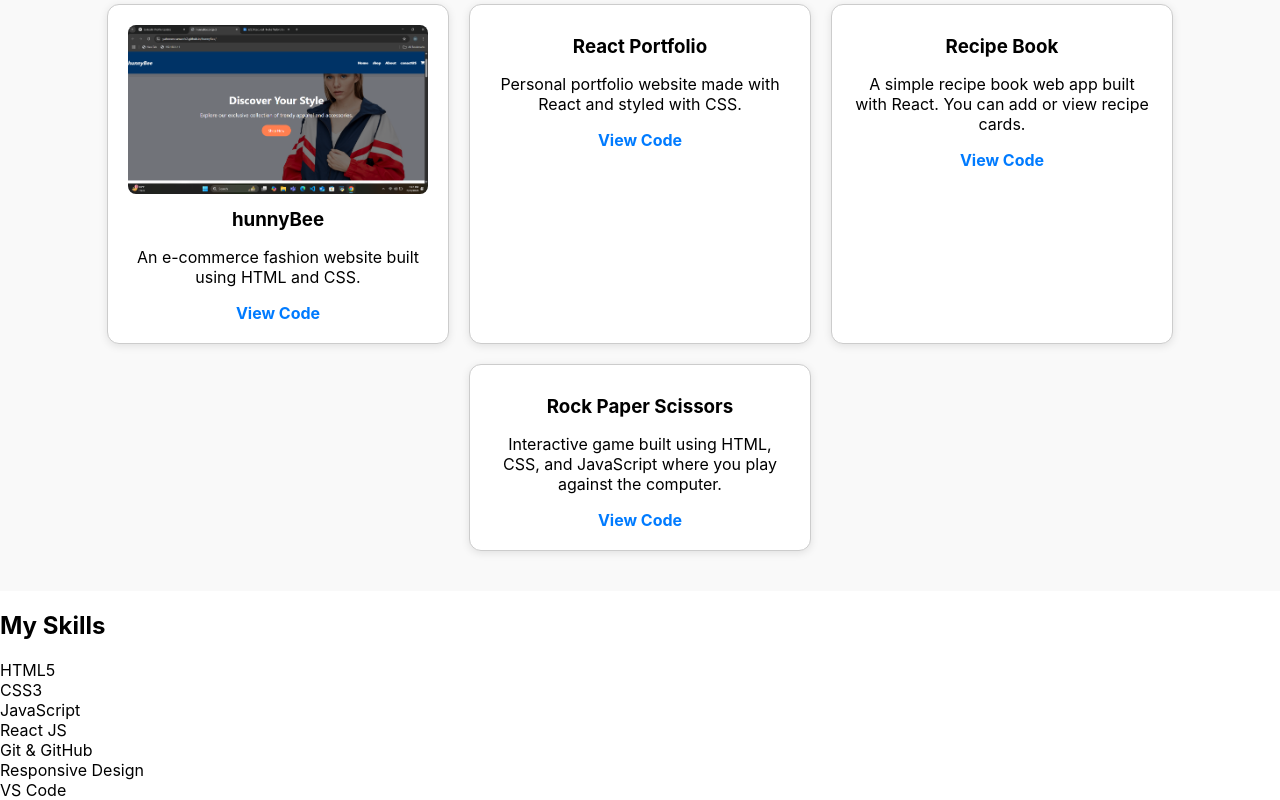
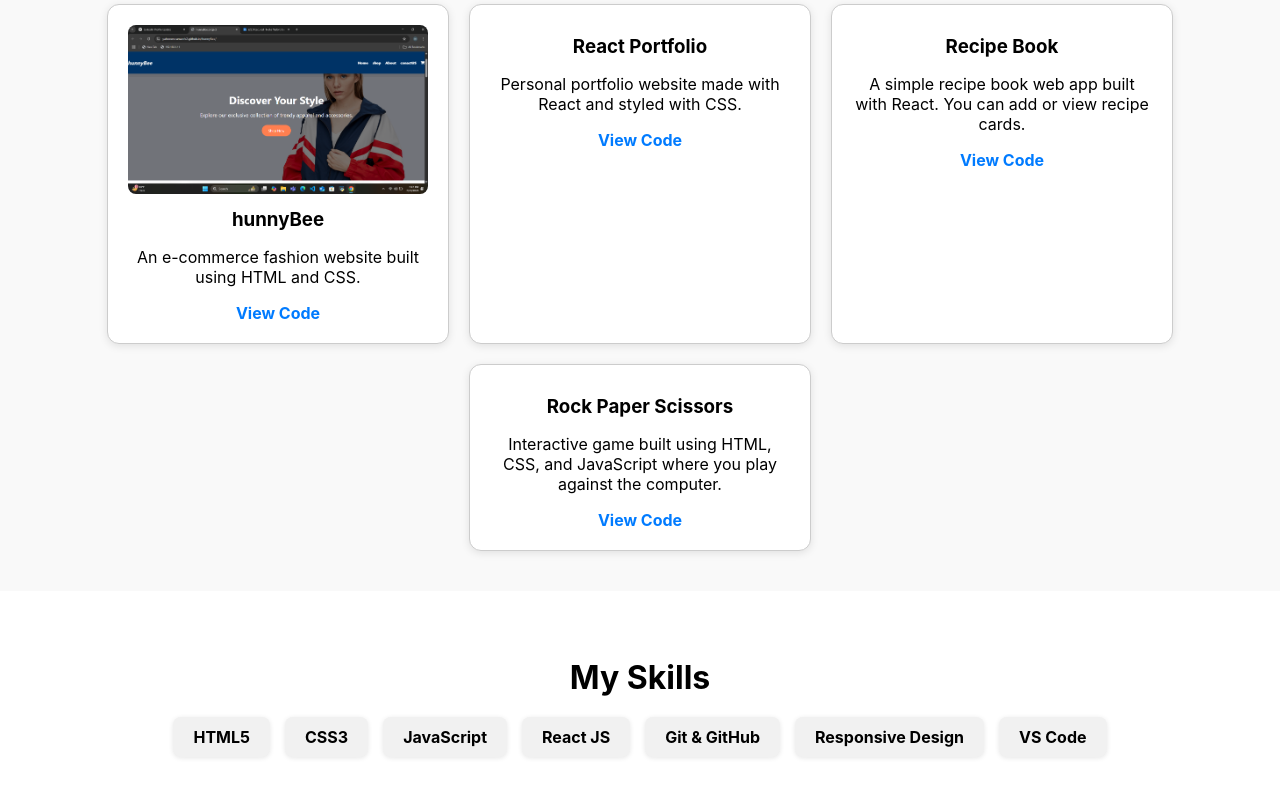
Before and after one commit to yahoowecanwork2/-neha-portfolio, a React (Create React App) app: page / in a window 1280 px wide. Shown: the part 1346-2146 px from the top of the page. Built offline with nearby package versions, Linux system fonts and the light colour scheme.

Commit message:
added style to skill section

```diff
--- a/src/components/Skills.css
+++ b/src/components/Skills.css
@@ -0,0 +1,26 @@
+.skills {
+    padding: 40px;
+    background-color: #fff;
+    text-align: center;
+}
+
+.skills h2 {
+    font-size: 32px;
+    margin-bottom: 20px;
+}
+
+.skills-list {
+    display: flex;
+    flex-wrap: wrap;
+    justify-content: center;
+    gap: 15px;
+}
+
+.skill-card {
+    padding: 10px 20px;
+    background-color: #f1f1f1;
+    border-radius: 8px;
+    font-weight: bold;
+    font-size: 16px;
+    box-shadow: 0 1px 5px rgba(0, 0, 0, 0.1);
+}
```
